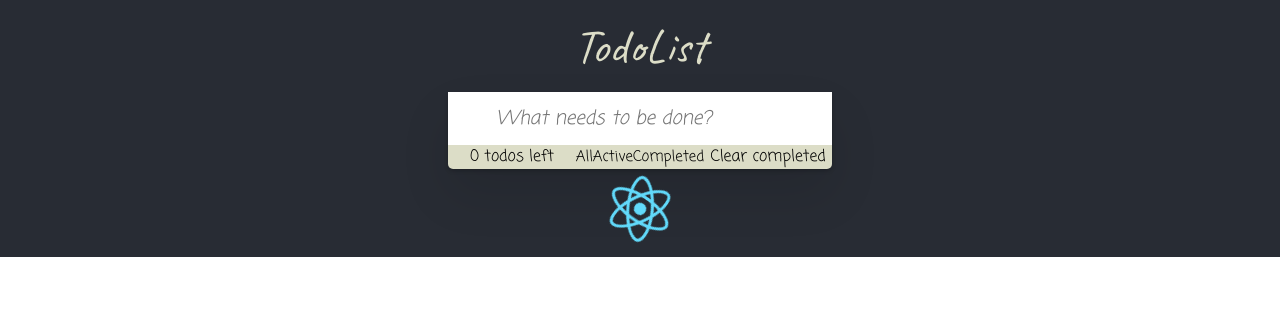
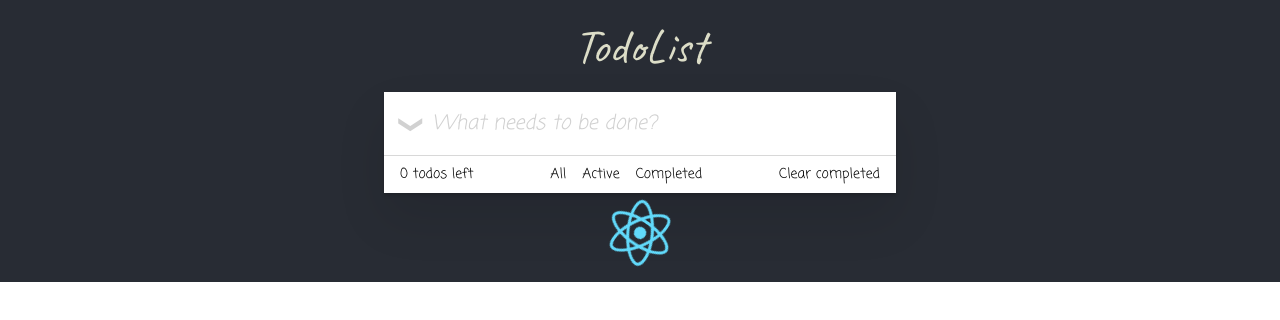
Before and after one commit to AngMa1001/to-do-list, a React (Create React App) app: page /completed in a window 1280 px wide. Shown: the top 320 px of the page. Built offline with nearby package versions, Linux system fonts and the light colour scheme.

Commit message:
toggle all added

```diff
--- a/public/index.html
+++ b/public/index.html
@@ -15,7 +15,8 @@
     <link href="https://fonts.googleapis.com/css2?family=Nunito:ital,wght@0,200;1,200&display=swap" rel="stylesheet">
     <link href="https://fonts.googleapis.com/css2?family=Coming+Soon&display=swap" rel="stylesheet">
     <link rel="stylesheet" href="browser_style_reset.css">
-
+    <link rel="stylesheet" href="https://fonts.sandbox.google.com/css2?family=Material+Symbols+Outlined:opsz,wght,FILL,GRAD@20..48,100..700,0..1,-50..200" />
+    <link rel="stylesheet" href="https://fonts.googleapis.com/icon?family=Material+Icons">
     <link rel="manifest" href="%PUBLIC_URL%/manifest.json" />
 
     <title>todo list | David</title>
--- a/src/App.css
+++ b/src/App.css
@@ -16,29 +16,34 @@ body{
   margin: auto;
   display: flex;
   flex-direction: column;
-  width: 30%;
+  font-size: 18px;
+  width: 40%;
   font-family: 'Coming Soon', cursive;
 }
 .todo-wrapper{
-  background-color: #dcddc7;
+  background-color: white;
   height: auto;
-  border-radius: 5px;
   box-shadow: 0 2px 4px 0 rgb(0 0 0 / 20%), 0 25px 50px 0 rgb(0 0 0 / 10%);
 }
 
-.todo-wrapper input{
+.todo-input{
   font-weight: lighter;
   font-family: 'Coming Soon', cursive;
   border: none;
-  font-size: 1.2rem;
   font-style: italic;
+  font-size: 20px;
   font-weight: 100;
-  padding: .75rem .75rem .75rem 3rem;
+  padding: 1rem .75rem 1rem 3rem;
   border: 0;
+  align-items: center;
   position: relative;
   -moz-box-sizing: border-box;
   -webkit-box-sizing: border-box;
   box-sizing: border-box;
+  border-bottom: 1px solid rgb(216, 216, 216);
+}
+.todo-input::placeholder{
+  color: rgb(209, 209, 209);
 }
 .todo-wrapper input:focus{
   outline: none;
@@ -50,13 +55,15 @@ body{
 }
 
 .list-view{
-  padding: 1rem 1.5rem 1rem .5rem;
-  border-bottom: 1px solid grey;
-  font-size: 1.2rem;
+  padding: 1rem 1rem 1rem .75rem;
+  border-bottom: 1px solid rgb(216, 216, 216);
   box-sizing: border-box;
   align-items: center;
   display: flex;
   flex-direction: row;
+}
+.list-view:first-child{
+  border-top: 4px solid rgb(216, 216, 216);
 }
 .complete-checkbox{
   text-decoration: line-through;
@@ -78,12 +85,12 @@ body{
   position: absolute;
   left: 0;
   top: 0;
-  height: 28px;
-  width: 28px;
+  height: 24px;
+  width: 24px;
 }
 
 .todo-checkbox label:after {
-  border: 2px solid #fff;
+  border: 2px solid #66bb6a;
   border-top: none;
   border-right: none;
   content: "";
@@ -97,7 +104,7 @@ body{
 }
 
 .todo-checkbox input[type="checkbox"]:checked + label {
-  background-color: #66bb6a;
+  background-color: white;
   border-color: #66bb6a;
 }
 
@@ -106,31 +113,54 @@ body{
 }
 
 .todo-footer{
+  box-sizing: border-box;
   text-align: center;
   display: flex;
   flex-direction: row;
   justify-content: space-between;
+  font-size: 14px;
+  padding: .5rem 1rem;
 }
-
-.list-selector{
+.todo-footer a{
+  font-size: 14px;
+}
+.footer-selector{
+  width: fit-content;
   display: flex;
   flex-direction: row;
 }
+.footer-selector:nth-child(2){
+  gap: 1rem;
+}
+.footer-selector:last-child{
+  cursor: pointer;
+}
 .delete-btn {
-  width: fit-content;
+  width: 24px;
+  justify-content: right;
 }
-.delete-btn button{
-  /* font-size: 30px; */
-  justify-content: right;
+.todo-list-wrapper{
+  position: relative;
+}
+.toggle-all input{
+  position: absolute;
+  visibility: hidden;
 
 }
+.toggle-all label{
+  position: absolute;
+  width: fit-content;
+  top: -50px;
+  left: 0;
+  font-size: 24px;
+  transform: rotate(90deg);
+  color: rgb(209, 209, 209);
 
-
-
-
-
-
-
+}
+.toggle-all label::before{
+  content: "❯";
+  padding: 0rem 1rem;
+}
 
 
 
--- a/src/components/App.jsx
+++ b/src/components/App.jsx
@@ -22,6 +22,7 @@ function App() {
           todos={todoList.todos}
           onDelete={deleteTodos}
           onComplete={completeTodos}
+          onToggleAll={toggleAll}
         />
         <div className="todo-footer">
           <LeftTodos
@@ -44,6 +45,7 @@ function App() {
     leftCount : countLeft(getTodoList())
   });
   // localStorage.removeItem('todoList');
+
 
   function countLeft(todos){
     let count = 0;
@@ -90,8 +92,29 @@ function App() {
       for(let i=0;i<prevList.todos.length;i++){
         if(id === prevList.todos[i]._id){
           prevList.todos[i].completed =  !prevList.todos[i].completed;
-          console.log(prevList.todos[i]);
         }
+      }
+      saveTodoList(prevList.todos);
+      return {todos : getTodoList(), leftCount : countLeft(prevList.todos)};
+    })
+  }
+
+  function toggleAll(){
+    setTodoList(prevList =>{
+      let count = 0
+      prevList.todos.map(todo=>{
+        if(todo.completed){
+          count++;
+        }
+      })
+      if(count === prevList.todos.length){
+        prevList.todos.map(todo=>{
+          todo.completed = false;
+        })
+      }else{
+        prevList.todos.map(todo=>{
+          todo.completed = true;
+        })
       }
       saveTodoList(prevList.todos);
       return {todos : getTodoList(), leftCount : countLeft(prevList.todos)};
@@ -119,7 +142,6 @@ function App() {
   return (
     <section className="app">
       <h1 className="todolist-logo">TodoList</h1>
-
       <Router>
         <Routes>
           <Route path="/"  element={routeComponent("all")}></Route>
@@ -127,7 +149,6 @@ function App() {
           <Route path="/completed" element={routeComponent("completed")}></Route>
         </Routes>
       </Router>
-
       <header className="App-header">
         <img src={logo} className="App-logo" alt="logo" />
       </header>
--- a/src/components/ClearCompleted.jsx
+++ b/src/components/ClearCompleted.jsx
@@ -5,7 +5,7 @@ export default function ClearCompleted(props){
     props.onDelete();
   }
     return(
-        <div className="list-selector">
+        <div className="footer-selector">
           <li onClick={clearAll}>Clear completed</li>
         </div>
     )
--- a/src/components/LeftTodos.jsx
+++ b/src/components/LeftTodos.jsx
@@ -1,8 +1,8 @@
-import React, {useState, useEffect} from "react";
+import React from "react";
 
 export default function LeftTodos(props){
   return(
-      <div className="list-selector">
+      <div className="footer-selector">
         <li>{props.leftCount} todos left </li>
       </div>
   )
--- a/src/components/ListSelector.jsx
+++ b/src/components/ListSelector.jsx
@@ -3,7 +3,7 @@ import {Link} from "react-router-dom"
 
 export default function ListSelector(props){
     return(
-        <div className="list-selector">
+        <div className="footer-selector">
           <li><Link to={"/"}>All</Link></li>
           <li><Link to={"/active"}>Active</Link></li>
           <li><Link to={"/completed"}>Completed</Link></li>
--- a/src/components/TodoList.jsx
+++ b/src/components/TodoList.jsx
@@ -21,13 +21,19 @@ export default function TodoList(props){
     function handleDelete(id){
         props.onDelete(id);
     }
-
     function handleComplete(id){
         props.onComplete(id);
     }
 
+    function toggleAll(){
+        props.onToggleAll();
+    }
     return(
-        <div>
+        <div className="todo-list-wrapper">
+            <div className="toggle-all">
+                <input onClick={toggleAll} id="toggle-all" type="checkbox" />
+                <label htmlFor="toggle-all"></label>
+            </div>
             {todoList && todoList.map((todo) =>{
                 return todo && (
                     <div className="list-view" key={todo._id}>
@@ -43,16 +49,12 @@ export default function TodoList(props){
                             <label htmlFor={todo._id}></label>
                         </div>
                         <li className={todo.completed ? "complete-checkbox":" " }>{todo.content}</li>
-                        <div className="delete-btn">
-                            <button onClick={()=>{
-                                handleDelete(todo._id);
-                            }}>X
-                            </button>
-                        </div>
+                        <img onClick={()=>{
+                            handleDelete(todo._id);
+                        }} src="./img/delete_icon.png" alt="delete" className="delete-btn"/>
                     </div>
                 )
             })}
-
         </div>
     )
 }
--- a/src/util/Filter.js
+++ b/src/util/Filter.js
@@ -2,7 +2,6 @@ export function Filter(todos, type) {
     const todoList = [];
     switch (type) {
         case "active":
-            console.log("active filter triggered");
             for (let i = 0; i < todos.length; i++) {
                 if (!todos[i].completed) {
                     todoList.push(todos[i]);
@@ -10,7 +9,6 @@ export function Filter(todos, type) {
             }
             break;
         case "completed":
-            console.log("completed filter triggered");
             for (let i = 0; i < todos.length; i++) {
                 if (todos[i].completed) {
                     todoList.push(todos[i]);
@@ -18,7 +16,6 @@ export function Filter(todos, type) {
             }
             break;
         default:
-            console.log("All filter triggered");
             for (let i = 0; i < todos.length; i++) {
                 todoList.push(todos[i]);
             }
```
Also changed, not shown: public/img/delete_icon.png (added).
